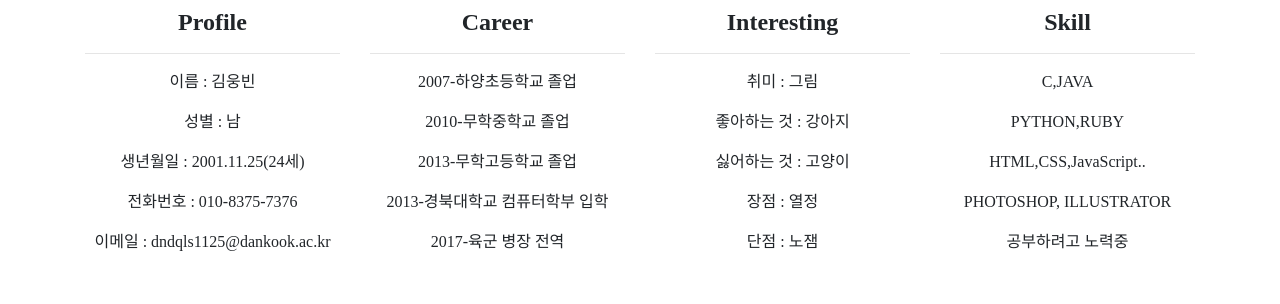
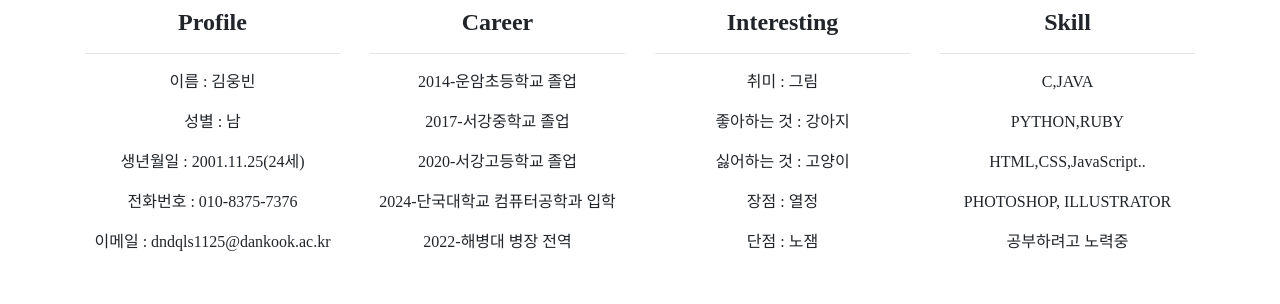
Before and after one commit to dndqls/Mid-Term-Project, a website with bundled scripts: page index.html in a window 1280 px wide. Shown: the part 1639-1943 px from the top of the page. Built offline with nearby package versions, Linux system fonts and the light colour scheme.

Commit message:
career 수정

```diff
--- a/index.html
+++ b/index.html
@@ -112,11 +112,11 @@
               <strong>Career</strong>
             </h4>
             <hr>
-            <p>2007-하양초등학교 졸업</p>
-            <p>2010-무학중학교 졸업</p>
-            <p>2013-무학고등학교 졸업</p>
-            <p>2013-경북대학교 컴퓨터학부 입학</p>
-            <p>2017-육군 병장 전역</p>
+            <p>2014-운암초등학교 졸업</p>
+            <p>2017-서강중학교 졸업</p>
+            <p>2020-서강고등학교 졸업</p>
+            <p>2024-단국대학교 컴퓨터공학과 입학</p>
+            <p>2022-해병대 병장 전역</p>
             <p class="text-faded mb-0">Freshly redesigned for Bootstrap 4.</p>
           </div>
           <div class="col-lg-3 col-md-6 mb-5 mb-md-0">
```
